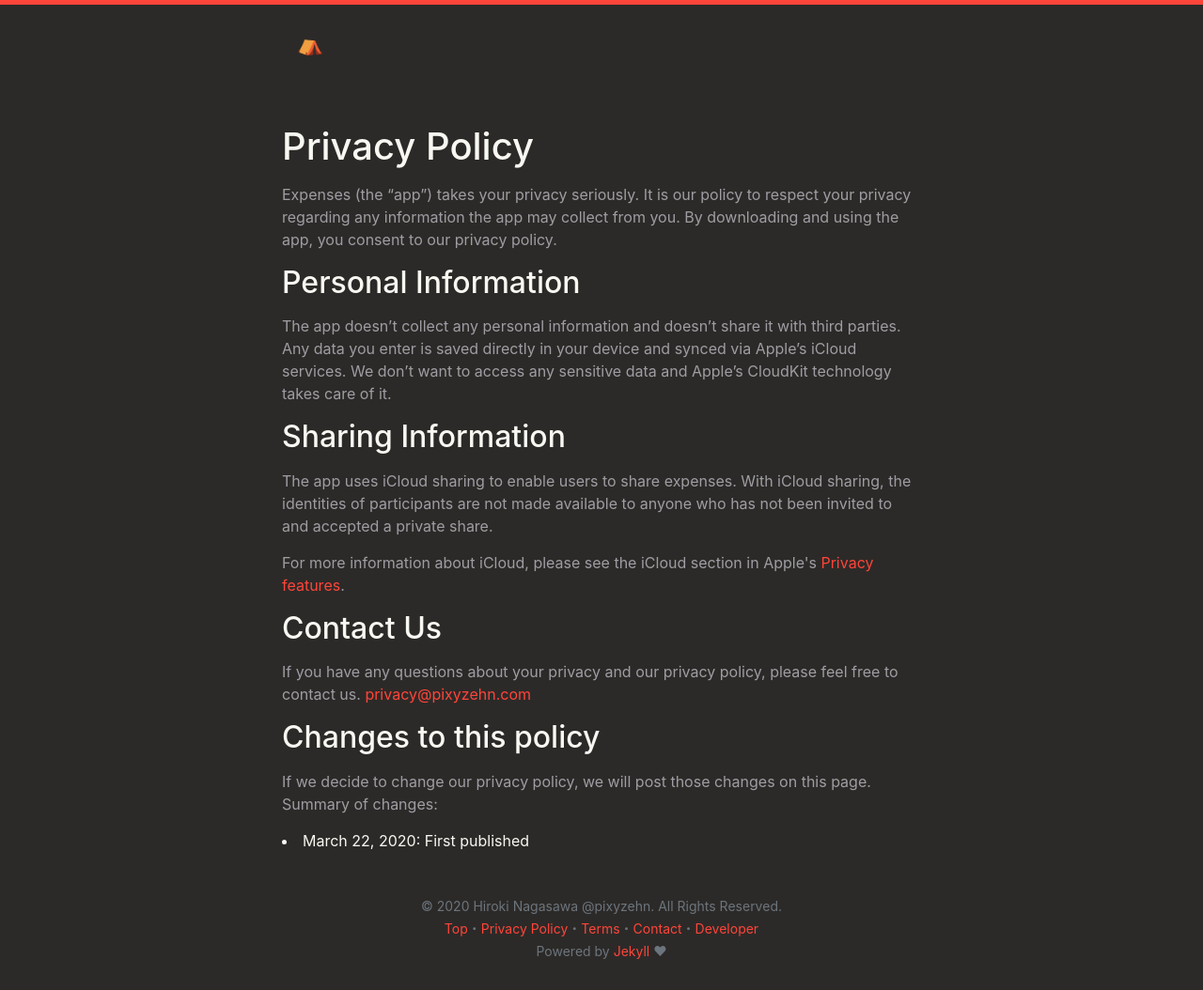
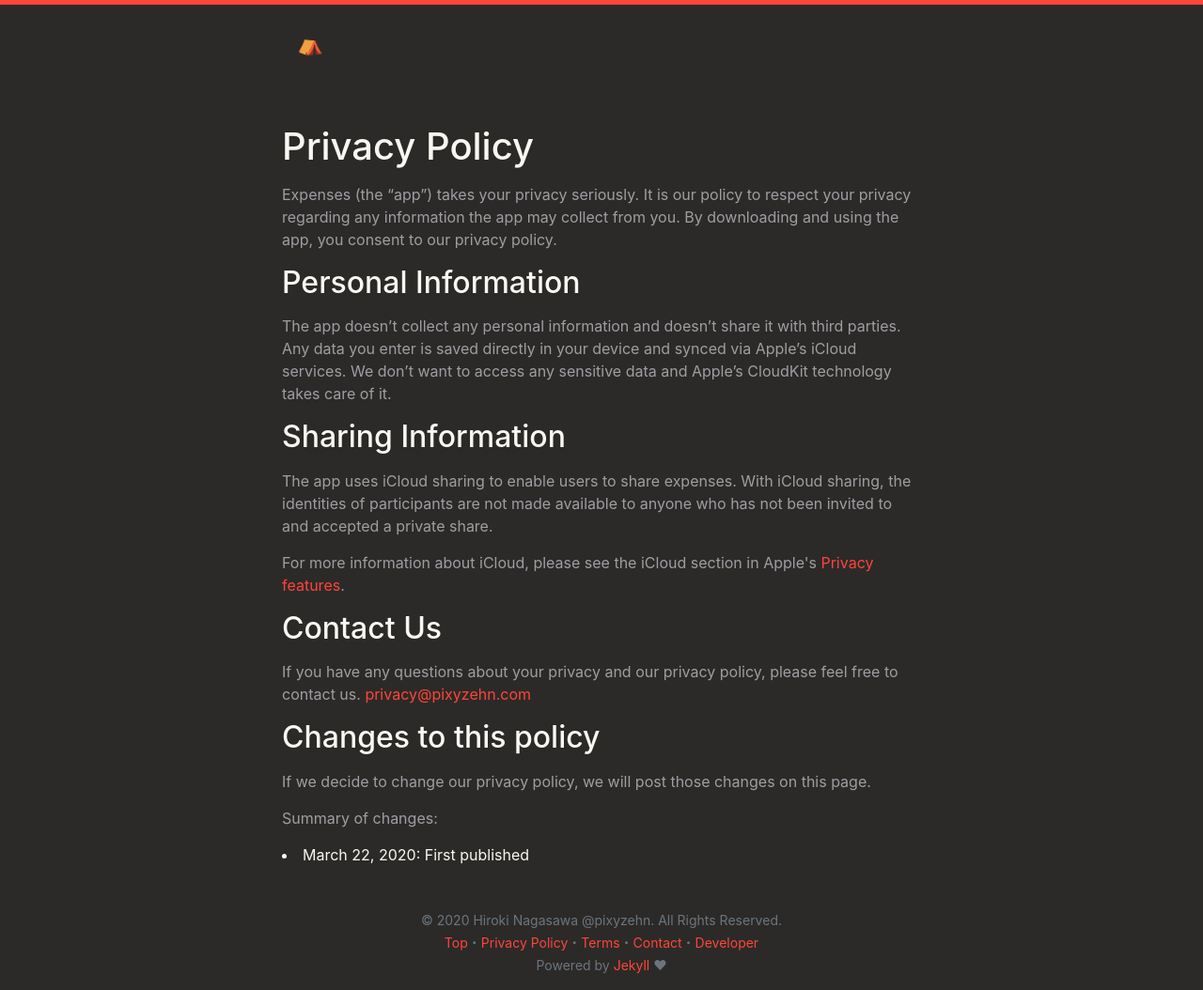
Before and after one commit to pixyzehn/pixyzehn.com, a Jekyll site: the page built from pages/expenses/privacy.md, in a window 1280 px wide. Shown: the whole page at 94% size. Built offline with Jekyll 4.4.1, drawn with Linux system fonts in a browser that asks for light colours; nearby versions of some CDN libraries; library files that are not in the unit come from our copies.

```diff
--- a/_includes/expenses/privacy.html
+++ b/_includes/expenses/privacy.html
@@ -20,6 +20,7 @@
         <a href="mailto:privacy@pixyzehn.com">privacy@pixyzehn.com</a></p>
 
     <h2>Changes to this policy</h2>
-    <p>If we decide to change our privacy policy, we will post those changes on this page. Summary of changes:</p>
+    <p>If we decide to change our privacy policy, we will post those changes on this page.</p>
+    <p>Summary of changes:</p>
     <li>March 22, 2020: First published</li>
 </div>
```
